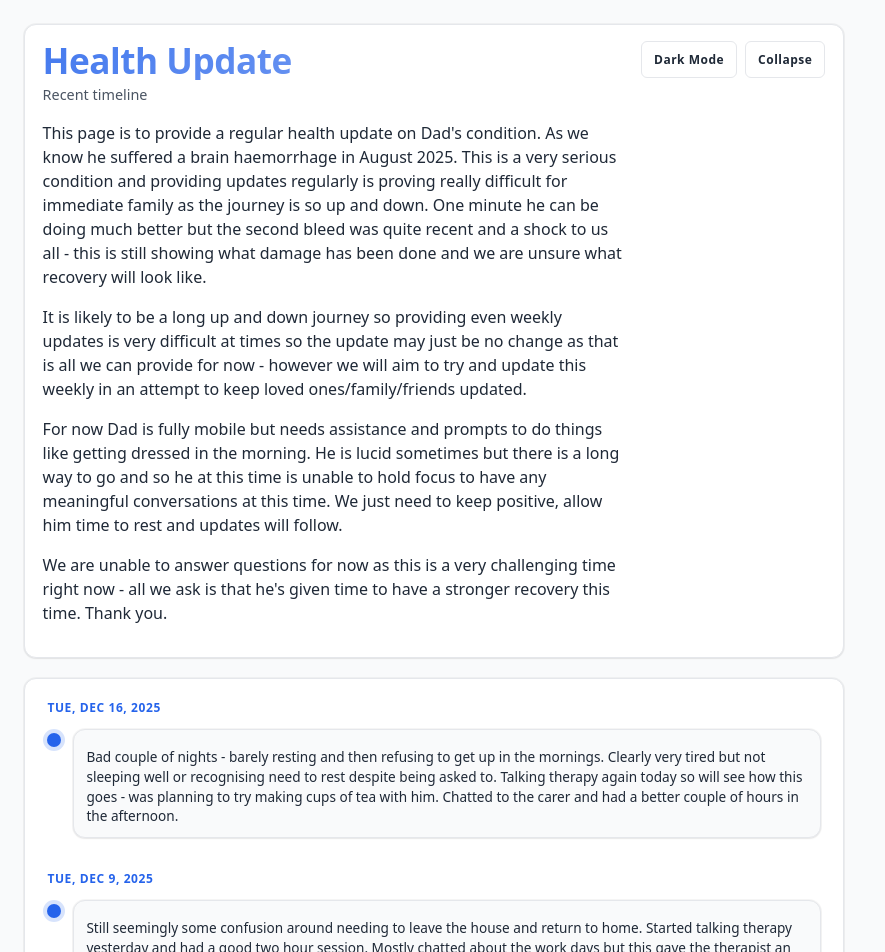
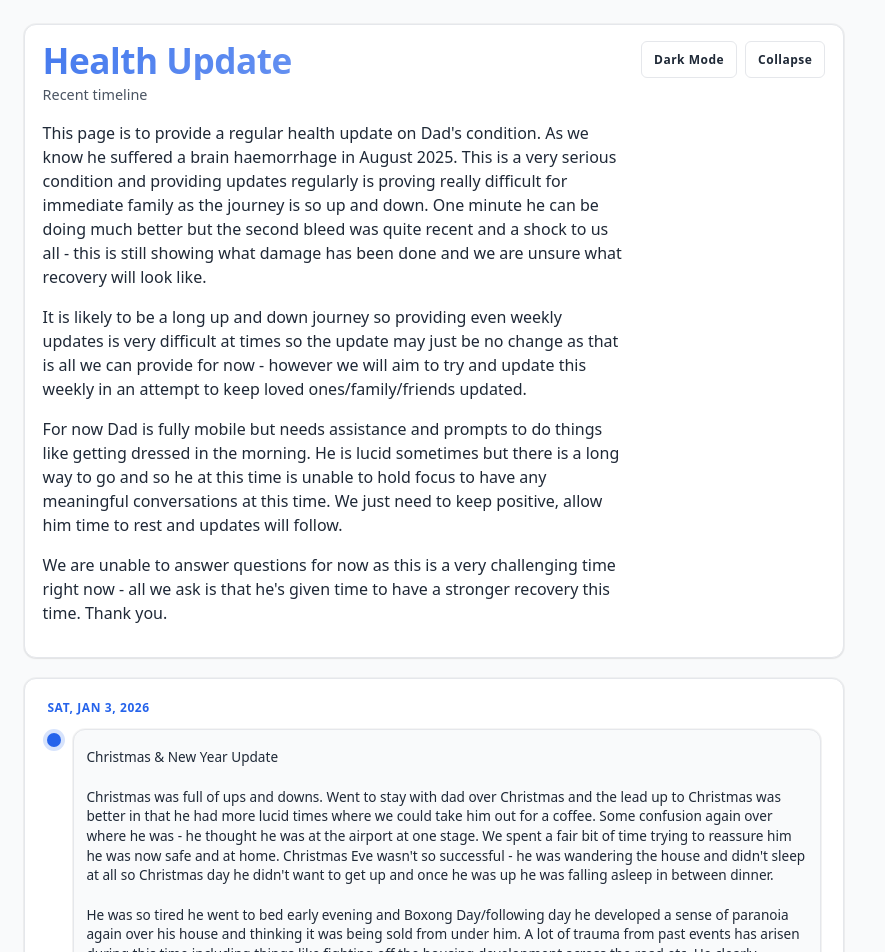
Before and after one commit to johnpwise/al-update-app, a React (Vite) app: page / in a window 1280 px wide. Shown: the top 952 px of the page, without its empty margins (0-885 px from the left). Built offline with nearby package versions, Linux system fonts and the light colour scheme.

Commit message:
update for 3rd jan

```diff
--- a/src/App.css
+++ b/src/App.css
@@ -289,7 +289,7 @@ body,
 .timeline-card { background: var(--bg); border: 1px solid var(--border); border-radius: var(--radius-md); padding: .65rem .75rem .7rem; box-shadow: var(--shadow-sm); flex: 1; display: flex; flex-direction: column; gap: .4rem; }
 .timeline-meta { display: flex; justify-content: space-between; align-items: center; }
 .timeline-time { font-size: .65rem; font-weight: 700; letter-spacing: .6px; text-transform: uppercase; color: var(--text-soft); }
-.timeline-text { margin: 0; font-size: .85rem; line-height: 1.45; }
+.timeline-text { margin: 0; font-size: .85rem; line-height: 1.45; white-space: pre-line; }
 
 @media (min-width: 720px) { .timeline { padding: 1.25rem 1.4rem 1.6rem; } }
 @media (hover: hover) { .timeline-card:hover { border-color: var(--accent); } }
--- a/src/App.tsx
+++ b/src/App.tsx
@@ -5,29 +5,130 @@ type Entry = { id: number; date: string; text: string }
 
 function App() {
   // Timeline entries (newest first by date/time when rendered)
-    const entries: Entry[] = [
-      { id: 22, date: '2025-12-16', text: 'Bad couple of nights - barely resting and then refusing to get up in the mornings. Clearly very tired but not sleeping well or recognising need to rest despite being asked to. Talking therapy again today so will see how this goes - was planning to try making cups of tea with him. Chatted to the carer and had a better couple of hours in the afternoon. ' },
-      { id: 21, date: '2025-12-09', text: 'Still seemingly some confusion around needing to leave the house and return to home. Started talking therapy yesterday and had a good two hour session. Mostly chatted about the work days but this gave the therapist an idea on what to focus on in the therapy. She found him a fascinating charater. He will have another appt next week with her. He was quite tired after this - became a little confused again later and settled when he watched a music concert. ' },
-      { id: 20, date: '2025-12-05', text: 'Ups and downs this week - at one point he was convinced he was in another house and needed to get to his own house. Couldn\'t understand it was his house. Confused. Elizabeth managed to show him using itags/ipad that he was at home and didn\'t need to go anywhere else. Reassuring him this way seems to have helped for now. Had some better sleeps after this. Awaiting support from talking therapy hopefully next week.' },
-      { id: 19, date: '2025-11-30', text: 'Dad had a better sleep and was up and out of bed before 10am. Was hoping to get out of the house and about a bit today as the weather was bright. There is still an element of confusion and potential hallucinations overnight.' },
-      { id: 18, date: '2025-11-29', text: 'Dad constantly losing things including letters/glasses - very confused - not understanding what family are telling him about his home being his home - would understand better with rest - he is very restless - possibly medication side effects. Needs lots of rest and to do little by little each day then rest for now. Talking therapy planned for a week or twos time. Dad needs time at the moment.' },
-      { id: 17, date: '2025-11-28', text: 'Dad convinced he is being moved out of his home - paranoid that family is selling it from under him - again the opposite is happening - reassuring him he is staying at home and we are stopping him from going in a care home.' },
-      { id: 16, date: '2025-11-22', text: 'Dad more with it today - sometimes restless at night and wandering but sleeping a lot in the day to aid recovery.' },
-      { id: 15, date: '2025-11-21', text: 'Dad extremely confused. Not a good day.' },
-      { id: 14, date: '2025-11-20', text: 'Dad convinced he is being put in a care home but the opposite is the reality but cannot get this through to him.' },
-      { id: 13, date: '2025-11-05', text: 'Dad discharged from hospital again and returned home. Dad was very delierious/confused when home and convinced that his home was not his home but a copy of his home... took a long time to reassure him that this was not the case and there is still the belief on a regular basis that it is not his home or it has been sold from underneath him. A lot of confusion still and needs time to recover for now. It will be a slow recovery process and will be getting talking therapy soon to hopefully help him settle again.' },
-      { id: 12, date: '2025-10-31', text: 'Dad extremely agitated in hospital - convinced the hospital and staff were evil - thought they were there to drill holes in his brain. Told him the opposite and that he needed rest. Again claims family are part of this conspiracy. Took a long time for him to gain trust of family. All this is either damage to the brain or medication side effects. Dad could not settle in hospital and was wandering around the wards not sleeping at all and really poor recovery. Disturbing other patients too. Priority was to get him home with some care package to help but again familiarity thought to help him.' },
-      { id: 11, date: '2025-10-27', text: 'Dad had a series of more wobbles after being in hospital - more mini strokes or these seemed to be anyway. Elizabeh back down to Kent as sounded as though dad was going further downhill. Dr had suggested the wobbles were actually seizures. To prevent these in future he was put on anti seizure meds and will continue to review this at a later date. ' },
-      { id: 10, date: '2025-10-23', text: 'Dad readmitted and a lot of staff saddened he was readmitted after doing so well. CT scan confirmed another much smaller bleed however was unclear on a cause or damage it had caused so far. Would do an MRI scan to check for causes.' },
-      { id: 9, date: '2025-10-22', text: 'On Facetime speaking with Dad - seemed ok but all of a sudden speech slurred and right side seemed to weaken. Mum called ambulance - Michael was straight over to help too. Dad rushed back in Ambulance to stroke unit and readmitted.' },
-      { id: 8, date: '2025-10-01', text: 'Recovery ongoing - some good days - some less good days - Blood pressure constantly reviewed - seemed ok - Dad had been getting about a bit more - doing some walking and having some talking therapy.' },
-      { id: 7, date: '2025-09-11', text: 'After a lot of confusion/delerium/physio dad is discharged from hospital to continue the recovery at home as it was determined that familiar surroundings should help confusion. Elizabeth back to Leeds around 14th Sept due to work.' },
-      { id: 6, date: '2025-09-01', text: 'Dad gradually improved although there was a lot of confusion/delerium (around being in a hotel/on a boat/in Belfast - paranoia of people shooting people at night - lots of confused times and took a long time to get him out of this and convince him he was safe and in hospital. Also had blood pressure drops/seizures. Some good days with big improvements and then some scares/fears of new bleeds. Thankfully these were determined as either blood pressure drops or seizures.' },
-      { id: 5, date: '2025-08-14', text: 'Drs were concerned he may still deteriorate - Liz was asked if we wanted to try a feeding tube - she agreed. Thankfully this seemed to help and Dad showed improvements here.' },
-      { id: 4, date: '2025-08-13', text: 'Consultant spoke to us to say he had been prepping dad for respite/palliative care - he had had another bleed which had been observed by the CT scan they did once he was admitted. Told that if they had known he had been this bad before leaving previous hospital they would not have taken him. Thankfully they did and Dad showed some response the next day when he opened his eyes to nursing staff .' },
-      { id: 3, date: '2025-08-12', text: 'Place secured at specialist Stroke Ward Canterbury - just in the nick of time - dad had deteriorated. Got to Canterbury 00:30am - left him to rest on ward.' },
-      { id: 2, date: '2025-08-11', text: 'Dads 80th Birthday - survived the night in resuss - stabilised and moved to another ward for recovery. Awaited Stroke ward space at Canterbury hospital. Liz & John stayed overnight until moved to Canterbury hospital.' },
-      { id: 1, date: '2025-08-10', text: 'Admitted to Hospital - CT scan showed big IntraCranial Hemorrhage. Admitted to Resuss - told to prep for worst - hope for best. 3% surivival rate given by consultant.' }
+  const entries: Entry[] = [
+    {
+      id: 23,
+      date: '2026-01-03',
+      text: `Christmas & New Year Update
+
+Christmas was full of ups and downs. Went to stay with dad over Christmas and the lead up to Christmas was better in that he had more lucid times where we could take him out for a coffee. Some confusion again over where he was - he thought he was at the airport at one stage. We spent a fair bit of time trying to reassure him he was now safe and at home. Christmas Eve wasn\'t so successful - he was wandering the house and didn\'t sleep at all so Christmas day he didn\'t want to get up and once he was up he was falling asleep in between dinner.
+
+He was so tired he went to bed early evening and Boxong Day/following day he developed a sense of paranoia again over his house and thinking it was being sold from under him. A lot of trauma from past events has arisen during this time including things like fighting off the housing development across the road etc. He clearly improves with lots of sleep so we spent a lot of time trying to get him to rest and take the pressure off mum for a while whilst down. The day we left Dad wasn\'t doing so well - he had got very confused and was quite upsetting/aggressive at times.
+
+We think this is all down to tiredness and perhaps medication. This week has been a bit better so far - he seemed more with it on facetime calls and more logical in his thinking. We\'re constantly trying to keep his diet anti-inflammatory and trying new things to see if this reduces anxiety/confusion. He clearly needs time to settle since Christamas as it seemed to be a bit too much.
+
+Talking therapist was a little concerned about Dad so engaged with the GP who came out to see him. The GP was very good and explained exaclty what has happened to him. Dad liked him and trusted him. The GP was truly amazed how well dad looked considering what he had read in his notes. It\'s possible the GP visit and medical person explaining things to him may have helped to settle his mind a bit now we\'re not sure and only time will tell but we\'ll keep going.`
+    },
+    {
+      id: 22,
+      date: '2025-12-16',
+      text: `Bad couple of nights - barely resting and then refusing to get up in the mornings. Clearly very tired but not sleeping well or recognising need to rest despite being asked to. Talking therapy again today so will see how this goes - was planning to try making cups of tea with him. Chatted to the carer and had a better couple of hours in the afternoon.`
+    },
+    {
+      id: 21,
+      date: '2025-12-09',
+      text: `Still seemingly some confusion around needing to leave the house and return to home. Started talking therapy yesterday and had a good two hour session. Mostly chatted about the work days but this gave the therapist an idea on what to focus on in the therapy. She found him a fascinating charater. He will have another appt next week with her. He was quite tired after this - became a little confused again later and settled when he watched a music concert.`
+    },
+    {
+      id: 20,
+      date: '2025-12-05',
+      text: `Ups and downs this week - at one point he was convinced he was in another house and needed to get to his own house. Couldn\'t understand it was his house. Confused. Elizabeth managed to show him using itags/ipad that he was at home and didn\'t need to go anywhere else. Reassuring him this way seems to have helped for now. Had some better sleeps after this. Awaiting support from talking therapy hopefully next week.`
+    },
+    {
+      id: 19,
+      date: '2025-11-30',
+      text: `Dad had a better sleep and was up and out of bed before 10am. Was hoping to get out of the house and about a bit today as the weather was bright. There is still an element of confusion and potential hallucinations overnight.`
+    },
+    {
+      id: 18,
+      date: '2025-11-29',
+      text: `Dad constantly losing things including letters/glasses - very confused - not understanding what family are telling him about his home being his home - would understand better with rest - he is very restless - possibly medication side effects. Needs lots of rest and to do little by little each day then rest for now. Talking therapy planned for a week or twos time. Dad needs time at the moment.`
+    },
+    {
+      id: 17,
+      date: '2025-11-28',
+      text: `Dad convinced he is being moved out of his home - paranoid that family is selling it from under him - again the opposite is happening - reassuring him he is staying at home and we are stopping him from going in a care home.`
+    },
+    {
+      id: 16,
+      date: '2025-11-22',
+      text: `Dad more with it today - sometimes restless at night and wandering but sleeping a lot in the day to aid recovery.`
+    },
+    {
+      id: 15,
+      date: '2025-11-21',
+      text: `Dad extremely confused. Not a good day.`
+    },
+    {
+      id: 14,
+      date: '2025-11-20',
+      text: `Dad convinced he is being put in a care home but the opposite is the reality but cannot get this through to him.`
+    },
+    {
+      id: 13,
+      date: '2025-11-05',
+      text: `Dad discharged from hospital again and returned home. Dad was very delierious/confused when home and convinced that his home was not his home but a copy of his home... took a long time to reassure him that this was not the case and there is still the belief on a regular basis that it is not his home or it has been sold from underneath him. A lot of confusion still and needs time to recover for now. It will be a slow recovery process and will be getting talking therapy soon to hopefully help him settle again.`
+    },
+    {
+      id: 12,
+      date: '2025-10-31',
+      text: `Dad extremely agitated in hospital - convinced the hospital and staff were evil - thought they were there to drill holes in his brain. Told him the opposite and that he needed rest. Again claims family are part of this conspiracy. Took a long time for him to gain trust of family. All this is either damage to the brain or medication side effects. Dad could not settle in hospital and was wandering around the wards not sleeping at all and really poor recovery. Disturbing other patients too. Priority was to get him home with some care package to help but again familiarity thought to help him.`
+    },
+    {
+      id: 11,
+      date: '2025-10-27',
+      text: `Dad had a series of more wobbles after being in hospital - more mini strokes or these seemed to be anyway. Elizabeh back down to Kent as sounded as though dad was going further downhill. Dr had suggested the wobbles were actually seizures. To prevent these in future he was put on anti seizure meds and will continue to review this at a later date.`
+    },
+    {
+      id: 10,
+      date: '2025-10-23',
+      text: `Dad readmitted and a lot of staff saddened he was readmitted after doing so well. CT scan confirmed another much smaller bleed however was unclear on a cause or damage it had caused so far. Would do an MRI scan to check for causes.`
+    },
+    {
+      id: 9,
+      date: '2025-10-22',
+      text: `On Facetime speaking with Dad - seemed ok but all of a sudden speech slurred and right side seemed to weaken. Mum called ambulance - Michael was straight over to help too. Dad rushed back in Ambulance to stroke unit and readmitted.`
+    },
+    {
+      id: 8,
+      date: '2025-10-01',
+      text: `Recovery ongoing - some good days - some less good days - Blood pressure constantly reviewed - seemed ok - Dad had been getting about a bit more - doing some walking and having some talking therapy.`
+    },
+    {
+      id: 7,
+      date: '2025-09-11',
+      text: `After a lot of confusion/delerium/physio dad is discharged from hospital to continue the recovery at home as it was determined that familiar surroundings should help confusion. Elizabeth back to Leeds around 14th Sept due to work.`
+    },
+    {
+      id: 6,
+      date: '2025-09-01',
+      text: `Dad gradually improved although there was a lot of confusion/delerium (around being in a hotel/on a boat/in Belfast - paranoia of people shooting people at night - lots of confused times and took a long time to get him out of this and convince him he was safe and in hospital. Also had blood pressure drops/seizures. Some good days with big improvements and then some scares/fears of new bleeds. Thankfully these were determined as either blood pressure drops or seizures.`
+    },
+    {
+      id: 5,
+      date: '2025-08-14',
+      text: `Drs were concerned he may still deteriorate - Liz was asked if we wanted to try a feeding tube - she agreed. Thankfully this seemed to help and Dad showed improvements here.`
+    },
+    {
+      id: 4,
+      date: '2025-08-13',
+      text: `Consultant spoke to us to say he had been prepping dad for respite/palliative care - he had had another bleed which had been observed by the CT scan they did once he was admitted. Told that if they had known he had been this bad before leaving previous hospital they would not have taken him. Thankfully they did and Dad showed some response the next day when he opened his eyes to nursing staff.`
+    },
+    {
+      id: 3,
+      date: '2025-08-12',
+      text: `Place secured at specialist Stroke Ward Canterbury - just in the nick of time - dad had deteriorated. Got to Canterbury 00:30am - left him to rest on ward.`
+    },
+    {
+      id: 2,
+      date: '2025-08-11',
+      text: `Dads 80th Birthday - survived the night in resuss - stabilised and moved to another ward for recovery. Awaited Stroke ward space at Canterbury hospital. Liz & John stayed overnight until moved to Canterbury hospital.`
+    },
+    {
+      id: 1,
+      date: '2025-08-10',
+      text: `Admitted to Hospital - CT scan showed big IntraCranial Hemorrhage. Admitted to Resuss - told to prep for worst - hope for best. 3% surivival rate given by consultant.`
+    }
   ]
 
   const [dark, setDark] = useState(false)
```
